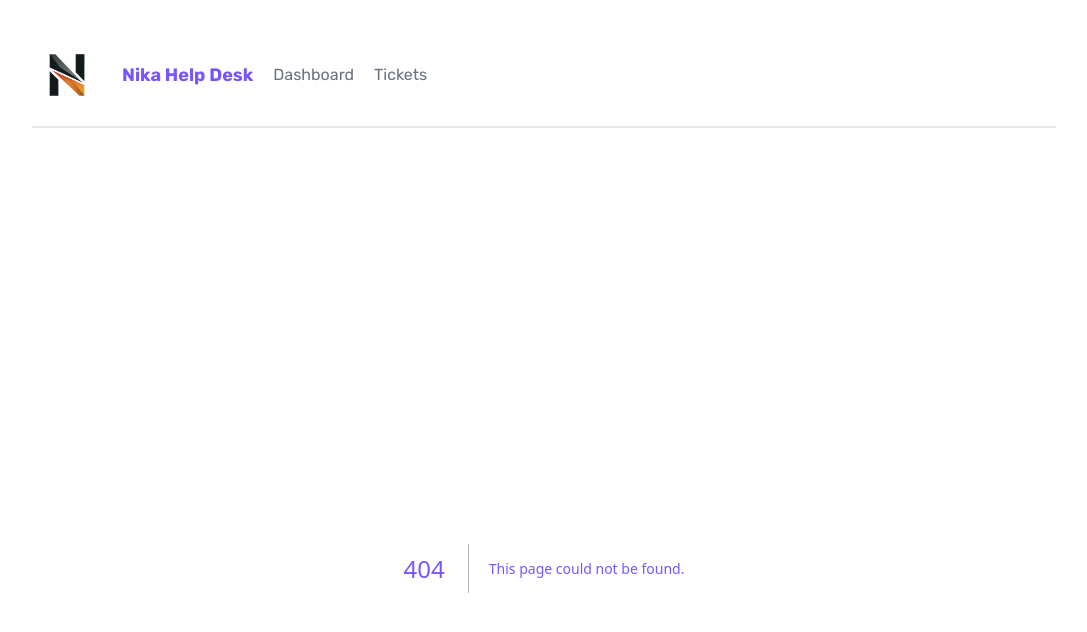
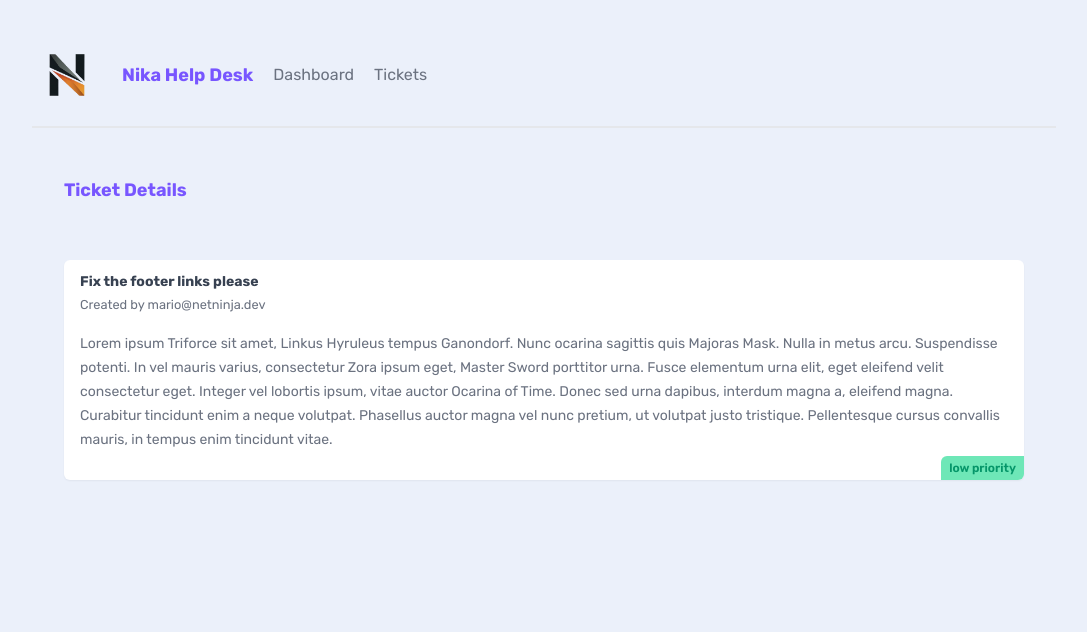
Before and after one commit to ak-nika/help_desk_Next.JS, a Next.js app: page /tickets/1 in a window 1280 px wide. Before the commit this address had no page. Shown: the top 632 px of the page, without its empty margins (96-1183 px from the left). Built offline with nearby package versions, Linux system fonts and the light colour scheme; data requests are answered from the project's data file.

Commit message:
dynamic routing - lesson 7

```diff
--- /dev/null
+++ b/src/app/tickets/[id]/page.tsx
@@ -0,0 +1,34 @@
+async function getTicket(id: string) {
+  const res = await fetch(`http://localhost:4000/tickets/${id}`, {
+    next: {
+      revalidate: 60,
+    },
+  });
+
+  return res.json();
+}
+
+export default async function TicketDetails({
+  params,
+}: {
+  params: {
+    id: string;
+  };
+}) {
+  const ticket = await getTicket(params.id);
+  return (
+    <main>
+      <nav>
+        <h2>Ticket Details</h2>
+      </nav>
+      <div className="card">
+        <h3>{ticket.title}</h3>
+        <small>Created by {ticket.user_email}</small>
+        <p>{ticket.body}</p>
+        <div className={`pill ${ticket.priority}`}>
+          {ticket.priority} priority
+        </div>
+      </div>
+    </main>
+  );
+}
--- a/src/components/TicketList.tsx
+++ b/src/components/TicketList.tsx
@@ -1,3 +1,5 @@
+import Link from "next/link";
+
 async function getTickets() {
   const res = await fetch("http://localhost:4000/tickets", {
     next: {
@@ -22,11 +24,13 @@ export default async function TicketList() {
           user_email: string;
         }) => (
           <div key={ticket.id} className="card my-5">
-            <h3>{ticket.title}</h3>
-            <p>{ticket.body.slice(0, 200)}...</p>
-            <div className={`pill ${ticket.priority}`}>
-              {ticket.priority} priority
-            </div>
+            <Link href={`/tickets/${ticket.id}`}>
+              <h3>{ticket.title}</h3>
+              <p>{ticket.body.slice(0, 200)}...</p>
+              <div className={`pill ${ticket.priority}`}>
+                {ticket.priority} priority
+              </div>
+            </Link>
           </div>
         )
       )}
```
